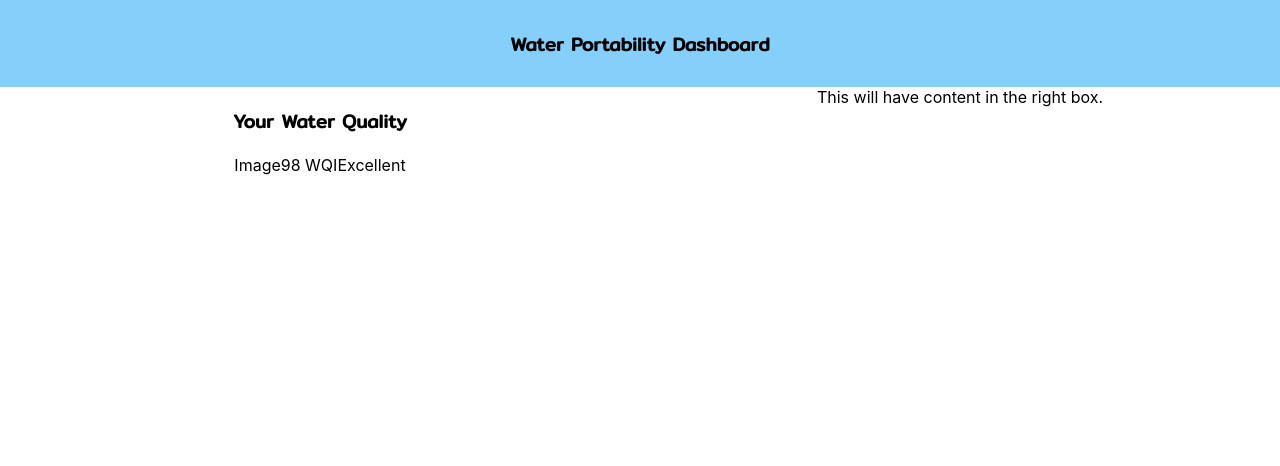
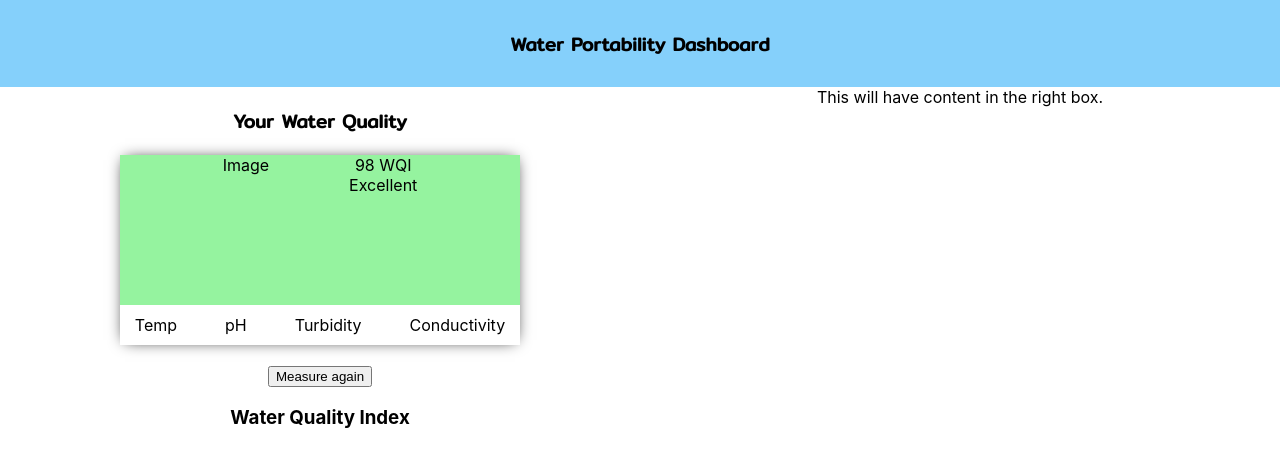
Before and after one commit to ChampManZ/WaterPortability, a React (Create React App) app in the folder Frontend/water-port-react/: page / in a window 1280 px wide. Shown: the top 466 px of the page. Built offline with nearby package versions, Linux system fonts and the light colour scheme.

Commit message:
card draft finish

```diff
--- a/Frontend/water-port-react/src/components/Card.js
+++ b/Frontend/water-port-react/src/components/Card.js
@@ -2,12 +2,32 @@ import React from 'react'
 import '../style/flexbox.css'
 
 function Card() {
+
+    const cardStyle = {
+        width: "400px",
+        boxShadow: "0px 0px 15px -5px",
+        margin: "auto"
+    }
+
+    const wqiStyle = {
+        height: "150px",
+        backgroundColor: "#95F39F"
+    }
+
     return (
-    <div className='card-container'>
-        <div className='wqi-container'>
+        <div style={cardStyle}>
+            <div className='wqi-container' style={wqiStyle}>
                 <div>Image</div>
+                <div>
                     <div>98 WQI</div>
                     <div>Excellent</div>
+                </div>
+            </div>
+            <div className='parameter-container'>
+                <div>Temp</div>
+                <div>pH</div>
+                <div>Turbidity</div>
+                <div>Conductivity</div>
             </div>
         </div>
     )
--- a/Frontend/water-port-react/src/pages/Dashboard.js
+++ b/Frontend/water-port-react/src/pages/Dashboard.js
@@ -15,7 +15,9 @@ function Dashboard() {
             <div class="flex-container">
                 <div class="flex-left">
                     <h3 style={fontFamilyStyle}>Your Water Quality</h3>
-                    <Card />
+                    <Card /> <br />
+                    <button type='button'>Measure again</button>
+                    <h3>Water Quality Index</h3>
                 </div>
                 <div class="flex-right">
                     This will have content in the right box.
--- a/Frontend/water-port-react/src/style/flexbox.css
+++ b/Frontend/water-port-react/src/style/flexbox.css
@@ -17,4 +17,14 @@
 .wqi-container {
     display: flex;
     justify-content: center;
+    align-content: space-evenly;
+    gap: 5em;
 }
+
+.parameter-container {
+    display: flex;
+    justify-content: center;
+    align-content: space-evenly;
+    gap: 3em;
+    padding: 10px 10px;
+}
```
Lines whose indentation alone changed are shown as unchanged.
